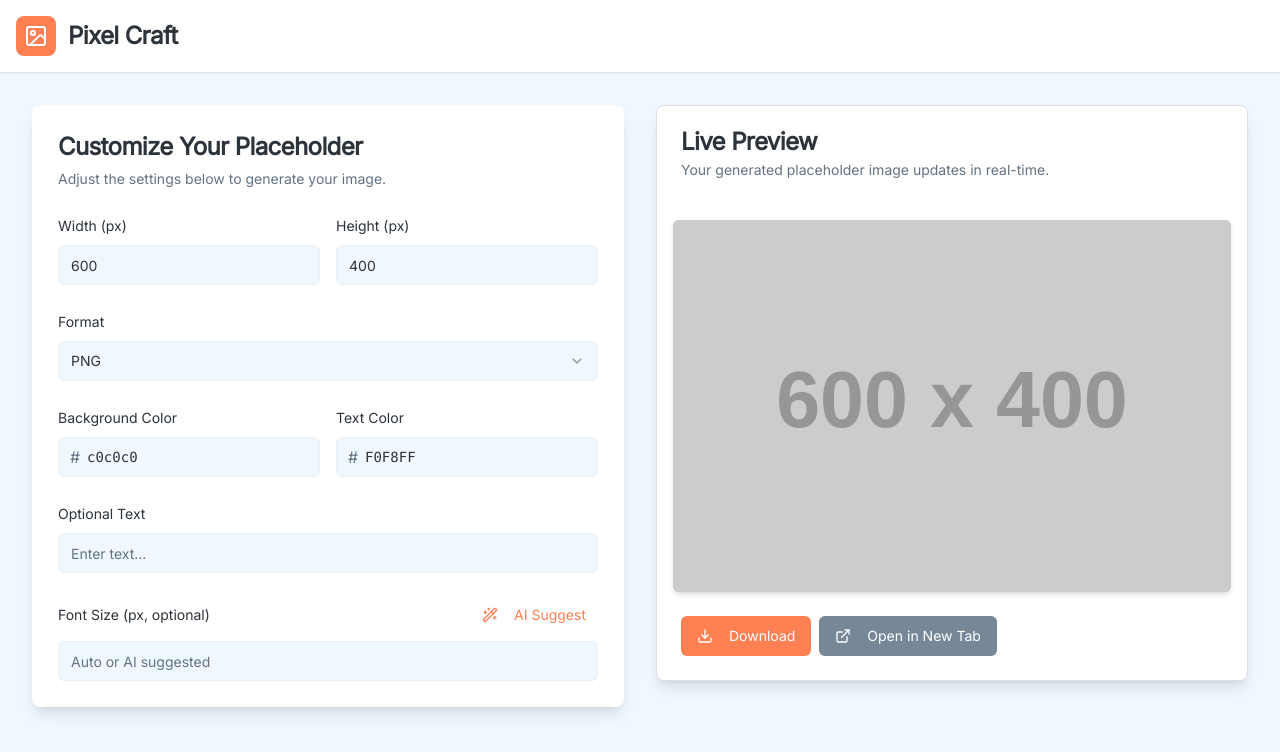
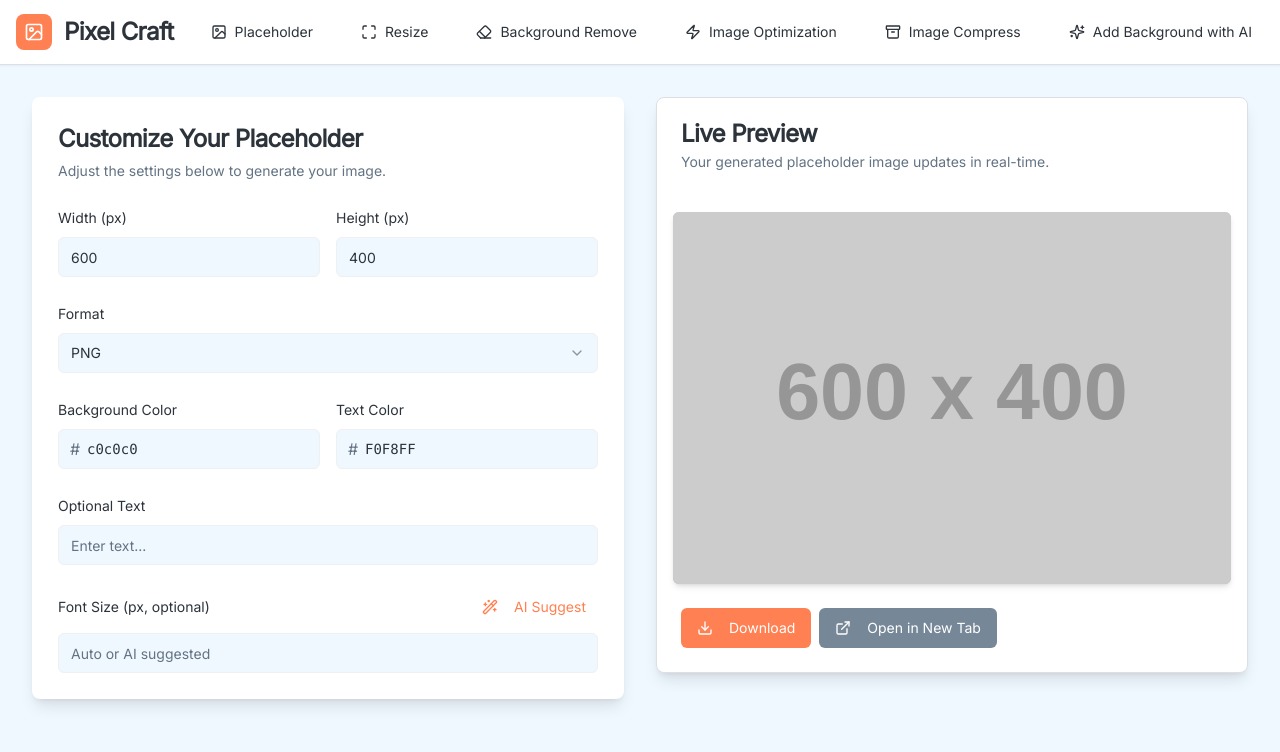
Before and after one commit to mehedihassandev/pixel-craft, a Next.js app: page / in a window 1280 px wide. Shown: the top 752 px of the page. Built offline with nearby package versions, Linux system fonts and the light colour scheme; what @genkit-ai/googleai, genkit would draw is missing.

Commit message:
Add header component with responsive navigation and menu structure

```diff
--- a/src/components/header.tsx
+++ b/src/components/header.tsx
@@ -1,15 +1,107 @@
-import { ImageIcon } from "lucide-react";
+import {
+    ImageIcon,
+    Eraser,
+    Zap,
+    Sparkles,
+    Maximize,
+    Archive,
+    Menu,
+} from "lucide-react";
+import Link from "next/link";
+import { menus } from "@/navigation/menus";
+import { Sheet, SheetContent, SheetTrigger } from "@/components/ui/sheet";
+import { Button } from "@/components/ui/button";
+
+const iconMap = {
+    Eraser,
+    Zap,
+    Sparkles,
+    Maximize,
+    Archive,
+    ImageIcon,
+};
 
 export default function Header() {
     return (
-        <header className="p-4 border-b bg-card sticky top-0 z-20 shadow-sm">
-            <div className="container mx-auto flex items-center gap-3">
-                <div className="bg-primary p-2 rounded-lg">
-                    <ImageIcon className="text-primary-foreground" />
+        <header className="border-b bg-card/95 backdrop-blur sticky top-0 z-50 shadow-sm">
+            <div className="container mx-auto px-4">
+                <div className="flex items-center justify-between h-16">
+                    {/* Logo */}
+                    <Link href="/" className="flex items-center gap-3">
+                        <div className="bg-primary p-2 rounded-lg">
+                            <ImageIcon className="text-primary-foreground h-5 w-5" />
+                        </div>
+                        <h1 className="text-xl md:text-2xl font-bold tracking-tight text-foreground">
+                            Pixel Craft
+                        </h1>
+                    </Link>
+
+                    {/* Desktop Menu */}
+                    <nav className="hidden md:flex items-center space-x-6">
+                        {menus.map((item) => {
+                            const IconComponent =
+                                iconMap[item.icon as keyof typeof iconMap];
+                            return (
+                                <Link
+                                    key={item.id}
+                                    href={item.href}
+                                    className="flex items-center gap-2 px-3 py-2 rounded-lg hover:bg-accent hover:text-accent-foreground transition-colors text-sm font-medium"
+                                >
+                                    <IconComponent className="h-4 w-4" />
+                                    <span>{item.label}</span>
+                                </Link>
+                            );
+                        })}
+                    </nav>
+
+                    {/* Mobile Menu */}
+                    <div className="md:hidden">
+                        <Sheet>
+                            <SheetTrigger asChild>
+                                <Button
+                                    variant="ghost"
+                                    size="icon"
+                                    className="h-9 w-9"
+                                >
+                                    <Menu className="h-5 w-5" />
+                                    <span className="sr-only">Toggle menu</span>
+                                </Button>
+                            </SheetTrigger>
+                            <SheetContent side="right" className="w-80">
+                                <div className="flex flex-col space-y-4 mt-6">
+                                    <div className="flex items-center gap-3 mb-6">
+                                        <div className="bg-primary p-2 rounded-lg">
+                                            <ImageIcon className="text-primary-foreground h-5 w-5" />
+                                        </div>
+                                        <h2 className="text-lg font-bold tracking-tight">
+                                            Pixel Craft
+                                        </h2>
+                                    </div>
+                                    <nav className="flex flex-col space-y-2">
+                                        {menus.map((item) => {
+                                            const IconComponent =
+                                                iconMap[
+                                                    item.icon as keyof typeof iconMap
+                                                ];
+                                            return (
+                                                <Link
+                                                    key={item.id}
+                                                    href={item.href}
+                                                    className="flex items-center gap-3 px-3 py-2 rounded-lg hover:bg-accent hover:text-accent-foreground transition-colors"
+                                                >
+                                                    <IconComponent className="h-5 w-5" />
+                                                    <span className="font-medium">
+                                                        {item.label}
+                                                    </span>
+                                                </Link>
+                                            );
+                                        })}
+                                    </nav>
+                                </div>
+                            </SheetContent>
+                        </Sheet>
+                    </div>
                 </div>
-                <h1 className="text-2xl font-bold tracking-tight text-foreground">
-                    Pixel Craft
-                </h1>
             </div>
         </header>
     );
--- /dev/null
+++ b/src/models/menus.ts
@@ -0,0 +1,6 @@
+export interface IMenus {
+    id: string;
+    label: string;
+    href: string;
+    icon: string;
+}
--- /dev/null
+++ b/src/navigation/menus.ts
@@ -0,0 +1,41 @@
+import { IMenus } from "@/models/menus";
+import { ROUTER } from "./router";
+
+export const menus: IMenus[] = [
+    {
+        id: "placeholder",
+        label: "Placeholder",
+        href: ROUTER.PLACEHOLDER,
+        icon: "ImageIcon",
+    },
+    {
+        id: "resize",
+        label: "Resize",
+        href: ROUTER.RESIZE,
+        icon: "Maximize",
+    },
+    {
+        id: "background-remove",
+        label: "Background Remove",
+        href: ROUTER.BACKGROUND_REMOVE,
+        icon: "Eraser",
+    },
+    {
+        id: "image-optimization",
+        label: "Image Optimization",
+        href: ROUTER.IMAGE_OPTIMIZATION,
+        icon: "Zap",
+    },
+    {
+        id: "image-compress",
+        label: "Image Compress",
+        href: ROUTER.IMAGE_COMPRESS,
+        icon: "Archive",
+    },
+    {
+        id: "add-background-ai",
+        label: "Add Background with AI",
+        href: ROUTER.ADD_BACKGROUND_AI,
+        icon: "Sparkles",
+    },
+];
--- /dev/null
+++ b/src/navigation/router.ts
@@ -0,0 +1,9 @@
+export const ROUTER = {
+    HOME: "/",
+    BACKGROUND_REMOVE: "/background-remove",
+    IMAGE_OPTIMIZATION: "/image-optimization",
+    ADD_BACKGROUND_AI: "/add-background-ai",
+    RESIZE: "/resize",
+    IMAGE_COMPRESS: "/image-compress",
+    PLACEHOLDER: "/placeholder",
+};
```
